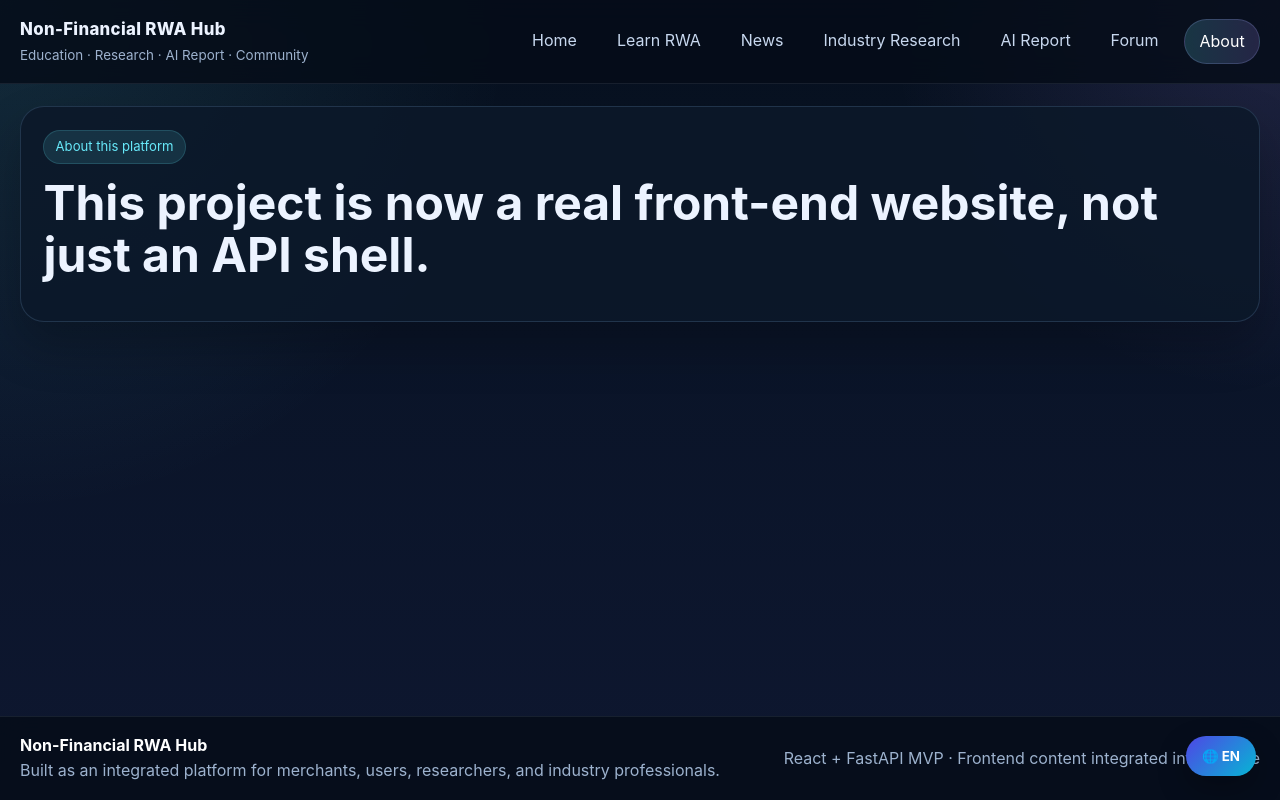
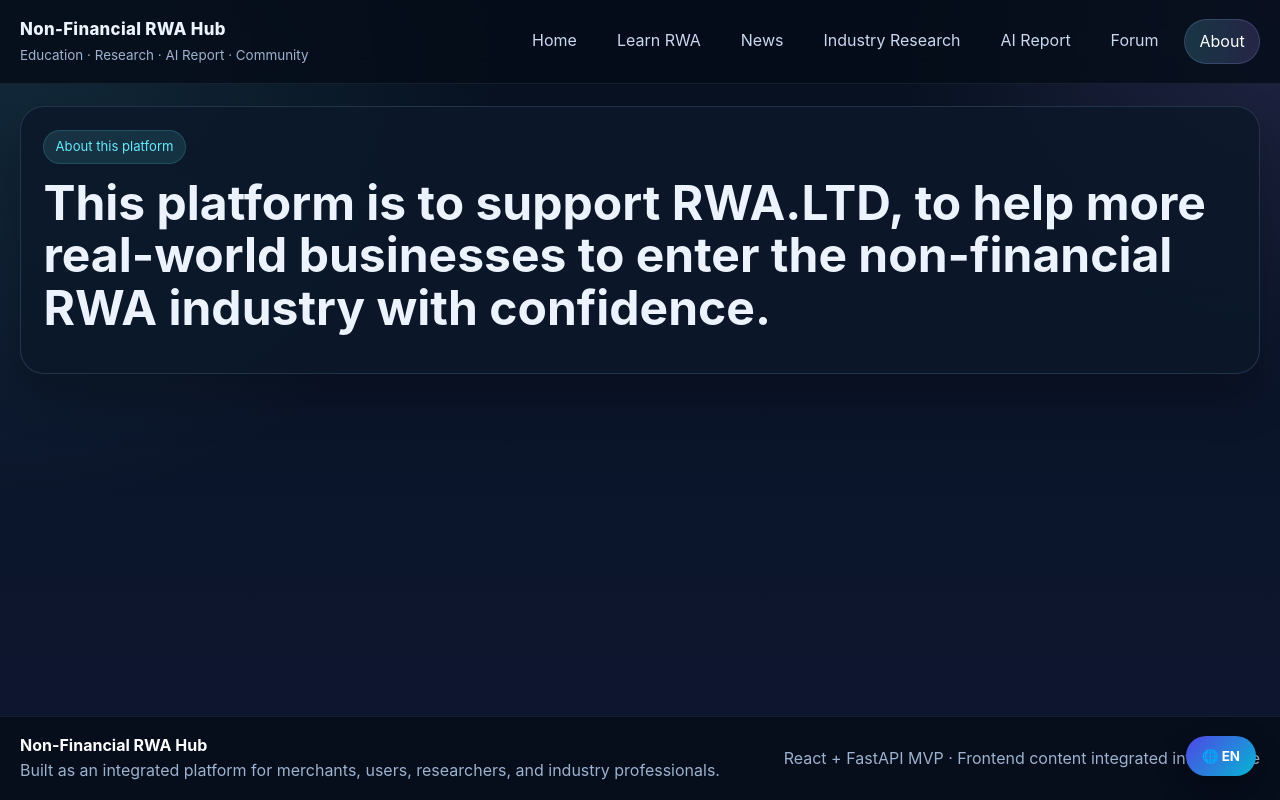
Before and after one commit to janlee14/theworldsbestfyp, a React (Vite) app in the folder frontend/: page /about in a window 1280 px wide. Built offline with nearby package versions, Linux system fonts and the light colour scheme; no server answers.

Commit message:
updated README

```diff
--- a/frontend/src/data/aboutContent.js
+++ b/frontend/src/data/aboutContent.js
@@ -1,7 +1,7 @@
 export const aboutContent = {
   en: {
     badge: "About this platform",
-    title: "This project is now a real front-end website, not just an API shell.",
+    title: "This platform is to support RWA.LTD, to help more real-world businesses to enter the non-financial RWA industry with confidence.",
     body1:
       "",
     body2:
@@ -9,7 +9,7 @@ export const aboutContent = {
   },
   zh: {
     badge: "关于这个平台",
-    title: "这个项目现在已经是一个真正的前端网站，而不只是一个 API 外壳。",
+    title: "本平台旨在为 RWA.LTD 提供支持，助力更多实体企业放心入局非金融类现实资产代币化（RWA）领域。",
     body1:
       "",
     body2:
```
Also changed, not shown: 1 other file (tests, documents, lock files or other folders).
